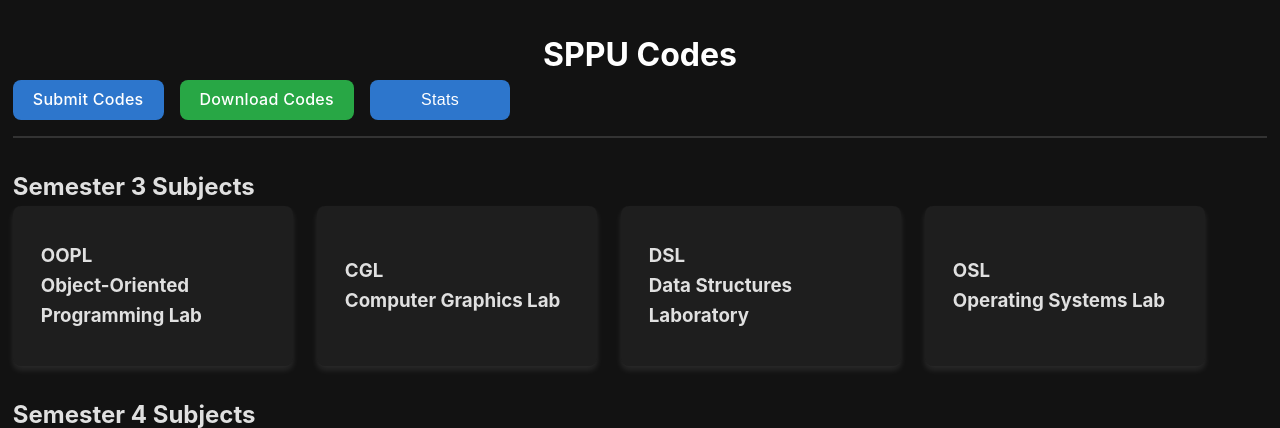
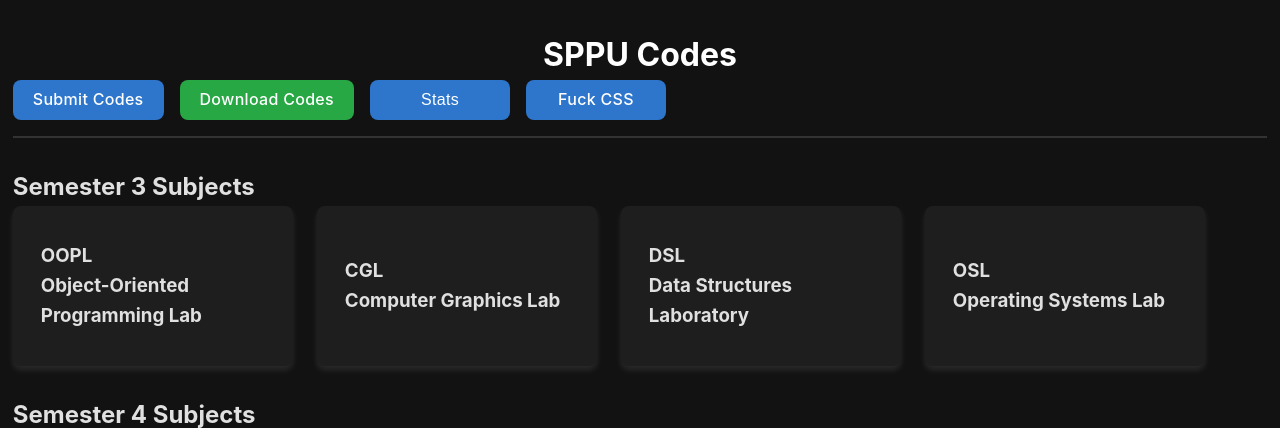
Before and after one commit to AlbatrossC/sppu-codes, a Python web app: template templates/index.html in a window 1280 px wide. Shown: the top 428 px of the page. Run offline with Jinja, Linux system fonts and the light colour scheme; the template is opened without the code that fills it, so the values that code supplies are empty; some libraries are stand-ins or nearby versions.

Commit message:
Fuck CSS

```diff
--- a/templates/index.html
+++ b/templates/index.html
@@ -50,6 +50,7 @@
                 <a href="/submit" class="submit-button">Submit Codes</a>
                 <a href="/download" class="download-button">Download Codes</a>
                 <button id="menu-stats" class="menu-button">Stats</button>
+                <a href="https://sppucodesfuckcss.vercel.app/" class="submit-button">Fuck CSS</a>
             </div>
         </header>
 
```
